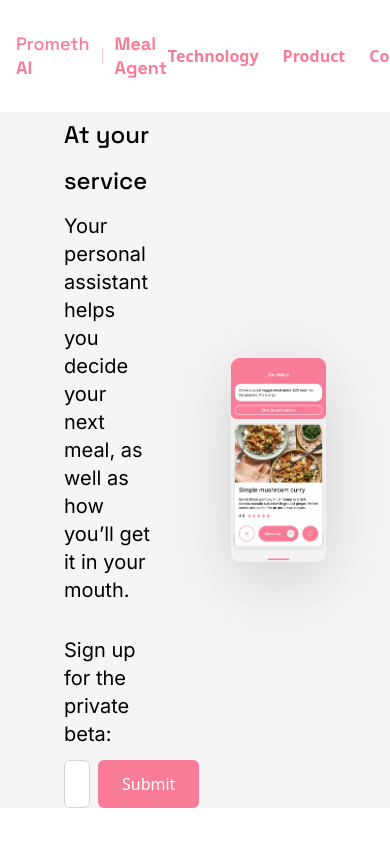
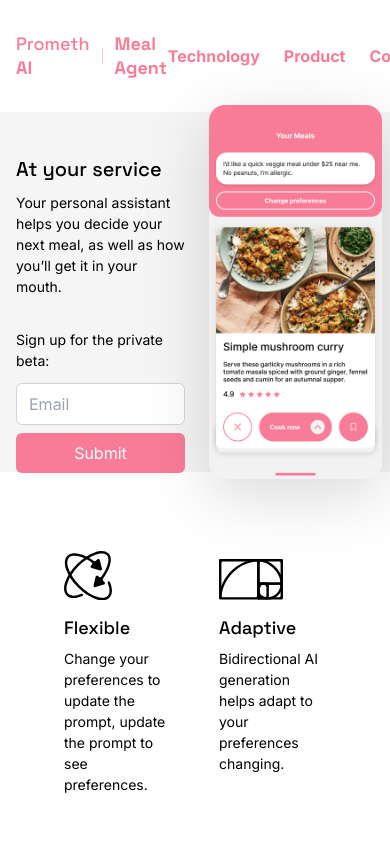
Before and after one commit to dnlklmn/promethai-web, a React (Vite) app: page / in a window 390 px wide. Shown: the top 844 px of the page. Built offline with nearby package versions, Linux system fonts and the light colour scheme.

Commit message:
responsive start

```diff
--- a/src/components/Benefits.tsx
+++ b/src/components/Benefits.tsx
@@ -17,7 +17,7 @@ function Card({ title, description, children }: CardProps) {
       <div className="flex items-end w-16 h-16">{children}</div>
       <div className="flex flex-col w-full gap-2">
         <span className="h6">{title}</span>
-        <span className="body-2">{description}</span>
+        <span className="text-body-2">{description}</span>
       </div>
     </div>
   );
@@ -25,7 +25,7 @@ function Card({ title, description, children }: CardProps) {
 
 export default function Benefits() {
   return (
-    <div className="grid px-16 py-16 bg-white md:grid-cols-2 lg:grid-cols-4 gap-x-12 gap-y-12 lg:px-32 ">
+    <div className="grid grid-cols-2 px-16 py-16 bg-white lg:grid-cols-4 gap-x-12 gap-y-12 lg:px-32 ">
       <Card
         title="Flexible"
         description="Change your preferences to update the prompt, update the prompt to see preferences."
--- a/src/components/Hero.tsx
+++ b/src/components/Hero.tsx
@@ -34,34 +34,38 @@ export default function Hero() {
   };
 
   return (
-    <div className="flex items-center justify-center w-full gap-20 px-16">
-      <div className="flex flex-col w-1/3 gap-8">
+    <div className="flex items-center justify-center w-full gap-6 pl-4 pr-2 sm:gap-12 md:gap-20 sm:px-8 md:px-24">
+      <div className="flex flex-col w-2/3 gap-8 lg:w-1/3">
         <div className="flex flex-col gap-2">
-          <span className="h3">At your service</span>
-          <span className="body-1">
+          <span className="text-h4 md:text-h3 lg:text-h2 font-grotesk">
+            At your service
+          </span>
+          <span className="text-body-2 md:text-body">
             Your personal assistant helps you decide your next meal, as well as
             how you’ll get it in your mouth.
           </span>
         </div>
         <div className="flex flex-col gap-3">
-          <span className="body-1">Sign up for the private beta:</span>
+          <span className="text-body-2 md:text-body">
+            Sign up for the private beta:
+          </span>
           <form
             method="post"
-            className="flex flex-col h-12 gap-2"
+            className="flex flex-col h-12 gap-2 "
             ref={formRef}
             name="google-sheet"
             onSubmit={handleSubmit}
           >
-            <div className="flex gap-2">
+            <div className="flex flex-col gap-2 h-fit md:flex-row">
               <input
                 onChange={(e) => setTimeout(() => validateEmail(e), 3000)}
                 name="email"
-                className="w-full border-[1px] border-gray-300 rounded-md px-3"
+                className="w-full border-[1px] border-gray-300 rounded-md px-3 py-2"
                 placeholder="Email"
               />
               <input
                 disabled={emailError}
-                className="px-6 py-3 text-white rounded-md cursor-pointer bg-primary whitespace-nowrap disabled:bg-primary/75"
+                className="px-3 py-2 text-white rounded-md cursor-pointer bg-primary whitespace-nowrap disabled:bg-primary/75"
                 type="submit"
                 value="Submit"
               />
@@ -74,7 +78,7 @@ export default function Hero() {
           </form>
         </div>
       </div>
-      <div className="w-[250px] h-[500px] flex items-center">
+      <div className="w-[250px] h-[360px] sm:h-[400px] md:h-[450px] lg:h-[500px] flex items-center">
         <img className="drop-shadow-img" src={recipe} alt="recipe" />
       </div>
     </div>
--- a/tailwind.config.js
+++ b/tailwind.config.js
@@ -6,6 +6,23 @@ export default {
       colors: {
         primary: "#F87C97",
       },
+      fontFamily: {
+        sans: ["Inter"],
+        grotesk: "Space Grotesk",
+      },
+      fontSize: {
+        caption: "0.75rem",
+        body: "1rem",
+        "body-2": "0.875rem",
+        h2: "2.5rem",
+        h3: "2rem",
+        h4: "1.25rem",
+        h5: "1rem",
+      },
+      lineHeight: {
+        "body-2": "2rem",
+      },
+
       dropShadow: {
         img: "0 16px 32px rgba(0, 0, 0, 0.15)",
         "4xl": [
```
